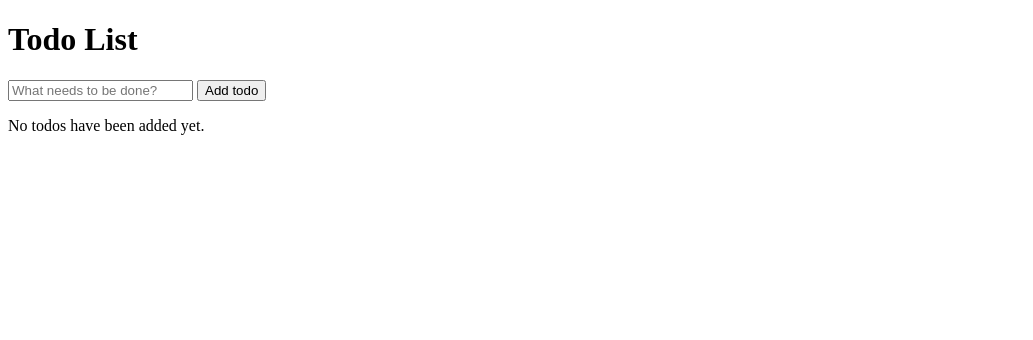
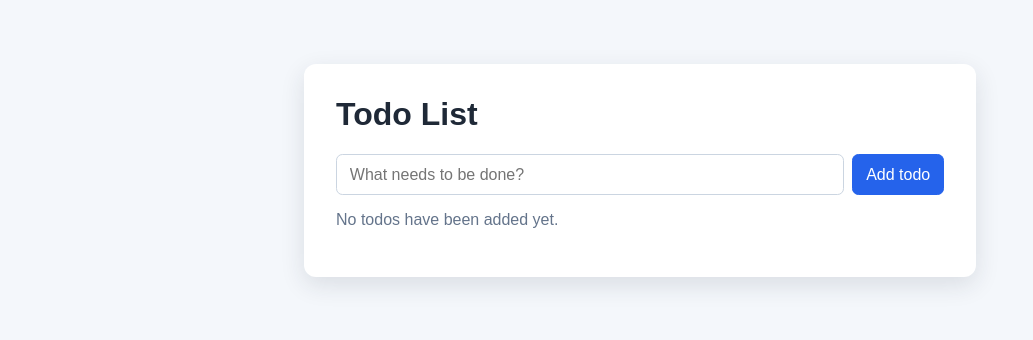
Before and after one commit to agrimshrestha123/todoappfordjanog, a Django app: page / in a window 1280 px wide. Shown: the top 340 px of the page, without its empty margins (0-1033 px from the left). Run offline with Django 5.2, Linux system fonts and the light colour scheme; data that the repository does not hold is empty.

Commit message:
Style todo pages

```diff
--- /dev/null
+++ b/todo/static/todo/styles.css
@@ -0,0 +1,85 @@
+* {
+    box-sizing: border-box;
+}
+
+body {
+    margin: 0;
+    background: #f4f7fb;
+    color: #1f2937;
+    font-family: Arial, sans-serif;
+}
+
+.page-container {
+    width: min(100% - 2rem, 42rem);
+    margin: 4rem auto;
+    padding: 2rem;
+    background: #ffffff;
+    border-radius: 0.75rem;
+    box-shadow: 0 0.5rem 1.5rem rgba(31, 41, 55, 0.12);
+}
+
+h1 {
+    margin-top: 0;
+}
+
+.add-todo-form,
+.todo-actions,
+.todo-actions form {
+    display: flex;
+    gap: 0.5rem;
+}
+
+.add-todo-form input {
+    flex: 1;
+}
+
+input,
+button {
+    padding: 0.65rem 0.8rem;
+    border: 1px solid #cbd5e1;
+    border-radius: 0.4rem;
+    font: inherit;
+}
+
+button {
+    border-color: #2563eb;
+    background: #2563eb;
+    color: #ffffff;
+    cursor: pointer;
+}
+
+.todo-list {
+    padding: 0;
+    list-style: none;
+}
+
+.todo-item {
+    display: flex;
+    align-items: center;
+    justify-content: space-between;
+    gap: 1rem;
+    padding: 0.8rem 0;
+    border-bottom: 1px solid #e2e8f0;
+}
+
+.todo-title.completed {
+    color: #64748b;
+    text-decoration: line-through;
+}
+
+.todo-actions {
+    align-items: center;
+}
+
+a {
+    color: #1d4ed8;
+}
+
+.delete-button {
+    border-color: #dc2626;
+    background: #dc2626;
+}
+
+.empty-state {
+    color: #64748b;
+}
--- a/todo/templates/todo/todo_edit.html
+++ b/todo/templates/todo/todo_edit.html
@@ -1,19 +1,23 @@
 <!DOCTYPE html>
 <html lang="en">
 <head>
+    {% load static %}
     <meta charset="UTF-8">
     <meta name="viewport" content="width=device-width, initial-scale=1.0">
     <title>Edit Todo</title>
+    <link rel="stylesheet" href="{% static 'todo/styles.css' %}">
 </head>
 <body>
+    <main class="page-container">
         <h1>Edit Todo</h1>
 
-    <form method="post">
+        <form method="post" class="add-todo-form">
             {% csrf_token %}
             {{ form.title }}
             <button type="submit">Save changes</button>
         </form>
 
         <p><a href="{% url 'todo_list' %}">Back to todo list</a></p>
+    </main>
 </body>
 </html>
--- a/todo/templates/todo/todo_list.html
+++ b/todo/templates/todo/todo_list.html
@@ -1,27 +1,31 @@
 <!DOCTYPE html>
 <html lang="en">
 <head>
+    {% load static %}
     <meta charset="UTF-8">
     <meta name="viewport" content="width=device-width, initial-scale=1.0">
     <title>Todo List</title>
+    <link rel="stylesheet" href="{% static 'todo/styles.css' %}">
 </head>
 <body>
+    <main class="page-container">
         <h1>Todo List</h1>
 
-    <form method="post">
+        <form method="post" class="add-todo-form">
             {% csrf_token %}
             {{ form.title }}
             <button type="submit">Add todo</button>
         </form>
 
         {% if todos %}
-        <ul>
+            <ul class="todo-list">
                 {% for todo in todos %}
-                <li>
-                    {% if todo.completed %}
-                        <s>{{ todo.title }}</s>
-                    {% else %}
+                    <li class="todo-item">
+                        <span class="todo-title {% if todo.completed %}completed{% endif %}">
                             {{ todo.title }}
+                        </span>
+                        <span class="todo-actions">
+                            {% if not todo.completed %}
                                 <a href="{% url 'edit_todo' todo.id %}">Edit</a>
                                 <form method="post" action="{% url 'complete_todo' todo.id %}">
                                     {% csrf_token %}
@@ -30,13 +34,15 @@
                             {% endif %}
                             <form method="post" action="{% url 'delete_todo' todo.id %}">
                                 {% csrf_token %}
-                        <button type="submit">Delete</button>
+                                <button class="delete-button" type="submit">Delete</button>
                             </form>
+                        </span>
                     </li>
                 {% endfor %}
             </ul>
         {% else %}
-        <p>No todos have been added yet.</p>
+            <p class="empty-state">No todos have been added yet.</p>
         {% endif %}
+    </main>
 </body>
 </html>
```
Also changed, not shown: PROGRESS.md (+2 -1 lines). Lines whose indentation alone changed are shown as unchanged.
